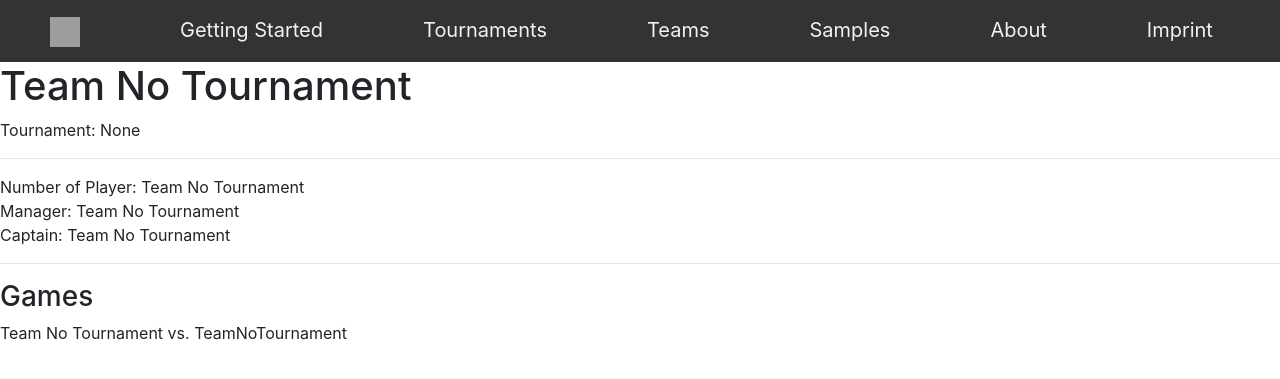
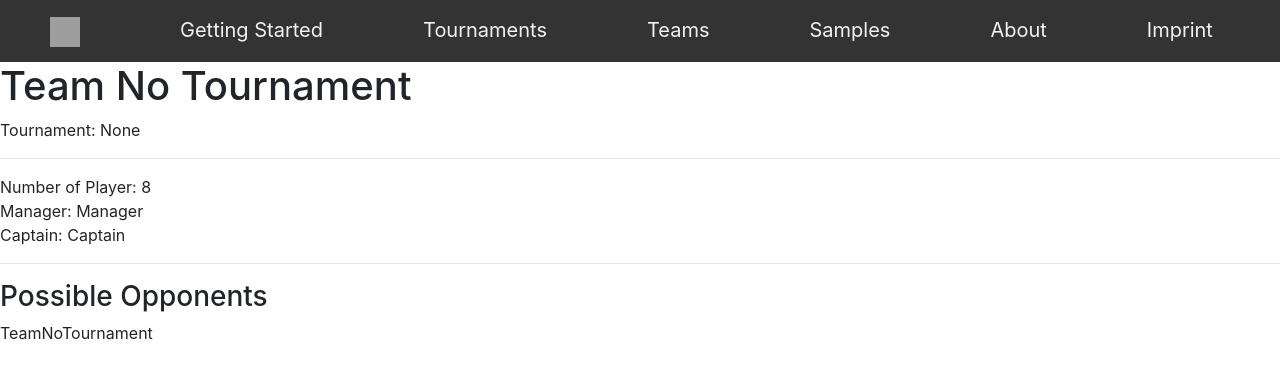
Before and after one commit to BuecAle/TournamentGenerator_ISD, a Django app: page /Team/47/ in a window 1280 px wide. Shown: the top 379 px of the page. Run offline with Django 3.2, Linux system fonts and the light colour scheme; data comes from the database, SQL or seed files in the repository; both versions use the stored data as it was after the commit; some libraries are stand-ins or nearby versions; grey boxes are pictures that could not be loaded.

Commit message:
Changes for Presentation

```diff
--- a/trunk/TournamentGenerator/TournamentGenerator/Tournament/urls.py
+++ b/trunk/TournamentGenerator/TournamentGenerator/Tournament/urls.py
@@ -14,6 +14,6 @@ urlpatterns = [
  # example: --> http://127.0.0.1:8000/Tournamnet/16/CreateTeam/
  path('<int:pk>/Tree/', (views.TournamentTreeView.as_view()), name='Tree'),
  # example: --> http://127.0.0.1:8000/Tournament/16/Tree/
- path('<int:pk>/AutoCreate', (TeamAutoCreateView.as_view()), name='AutoCreate'),
+ path('<int:pk>/AutoCreate/', (TeamAutoCreateView.as_view()), name='AutoCreate'),
  # example: --> http://127.0.0.1:8000/Tournament/16/AutoCreate
 ]
--- a/trunk/TournamentGenerator/TournamentGenerator/templates/About.html
+++ b/trunk/TournamentGenerator/TournamentGenerator/templates/About.html
@@ -20,6 +20,6 @@
     </ul>
     <p style="text-align: left; margin:0;">&nbsp;</p>
    <br><br><br><br><br>
-   <br><br><br><br><br><br><br><br><br><br><br>
+   <br><br><br><br><br><br><br><br><br><br><br><br><br>
     </div>
     {% endblock %}
--- a/trunk/TournamentGenerator/TournamentGenerator/templates/GettingStarted.html
+++ b/trunk/TournamentGenerator/TournamentGenerator/templates/GettingStarted.html
@@ -15,7 +15,7 @@
         <p><div href=""><img style="display: block; margin-left: auto; margin-right: auto;" src="https://i.ibb.co/2tJLy7W/Step4-Getting-Started-red.png" " alt="Step1-Getting-Started1" border="0" /></div></p>
         <br>
         <p style="text-align: center;"><a class="StandardBtn" href="{% url 'Tournament:Overview' %}">LET'S START</a></p>
-        <br><br><br><br><br><br><br><br><br>
+        <br><br><br><br><br><br><br><br><br><br><br>
         </div>
 
 
--- a/trunk/TournamentGenerator/TournamentGenerator/templates/Imprint.html
+++ b/trunk/TournamentGenerator/TournamentGenerator/templates/Imprint.html
@@ -19,7 +19,7 @@
     <p style="text-align: center;"><strong><em>University of Liechtenstein</em></strong></p>
     <p style="text-align: center;"><em>F&uuml;rst-Franz-Josef-Strasse Fabrikweg 3</em></p>
     <p style="text-align: center;"><em>9490 Vaduz</em></p>
-       <br><br><br><br><br><br><br><br><br>
+       <br><br><br><br><br><br><br><br><br><br>
     </div>
 
     {% endblock %}
--- a/trunk/TournamentGenerator/TournamentGenerator/templates/Team/TeamDetails.html
+++ b/trunk/TournamentGenerator/TournamentGenerator/templates/Team/TeamDetails.html
@@ -9,16 +9,16 @@
 
 <!-- Shows all the Details of the specific Team -->
 {% block mainContent2 %}
-    Number of Player: {{ team.TeamName }}<br>
-    Manager: {{ team.TeamName }}<br>
-    Captain: {{ team.TeamName }}
+    Number of Player: {{ team.NrOfPlayer }}<br>
+    Manager: {{ team.Manager }}<br>
+    Captain: {{ team.Captain }}
 {% endblock %}
 
 <!-- Shows all the Games the specific Team has if Tournament is asigned -->
 {% block mainContent3 %}
-<h3>Games</h3>
+<h3>Possible Opponents</h3>
     {% for obj in opponents %}
-        {{ team.TeamName }} vs. {{ obj.TeamName }}<br>
+        {{ obj.TeamName }}<br>
     {% endfor %}
 
 {% endblock %}
```
Also changed, not shown: trunk/TournamentGenerator/TournamentGenerator/db.sqlite3, 2 other files.
